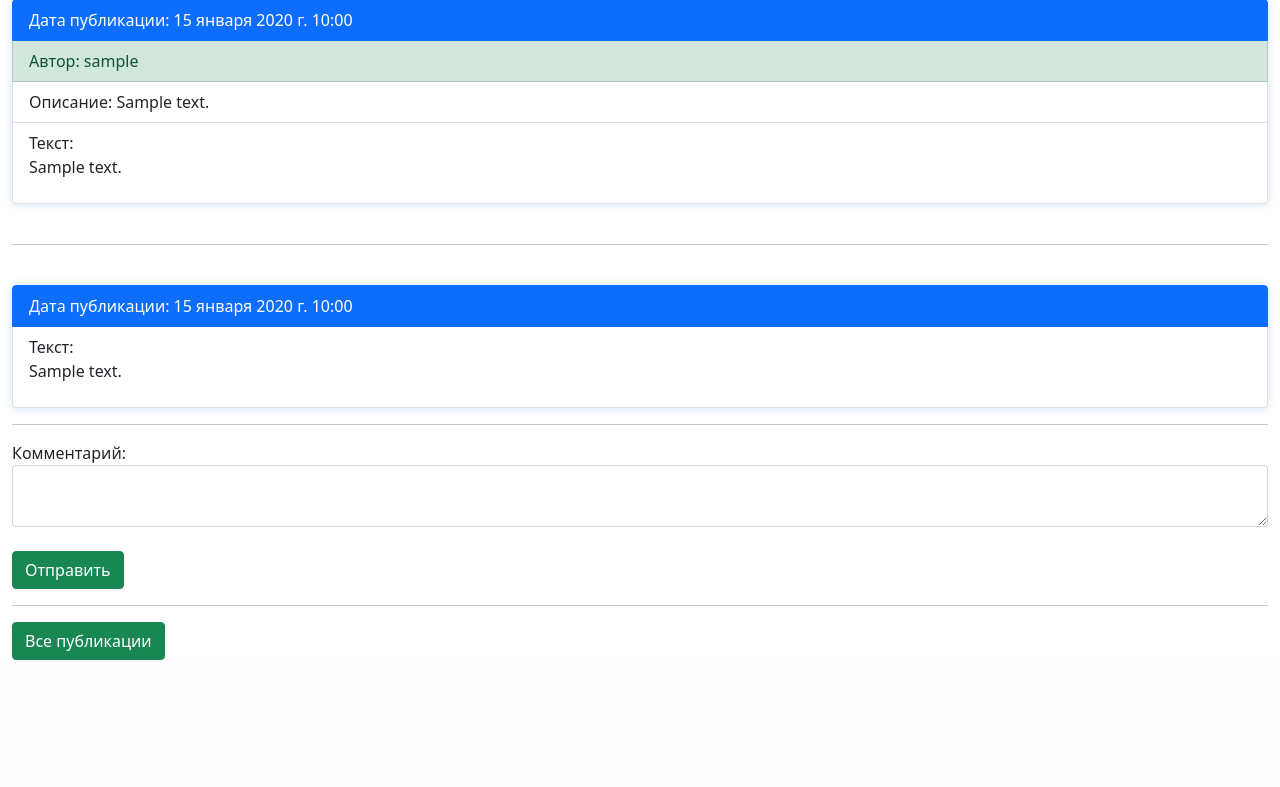
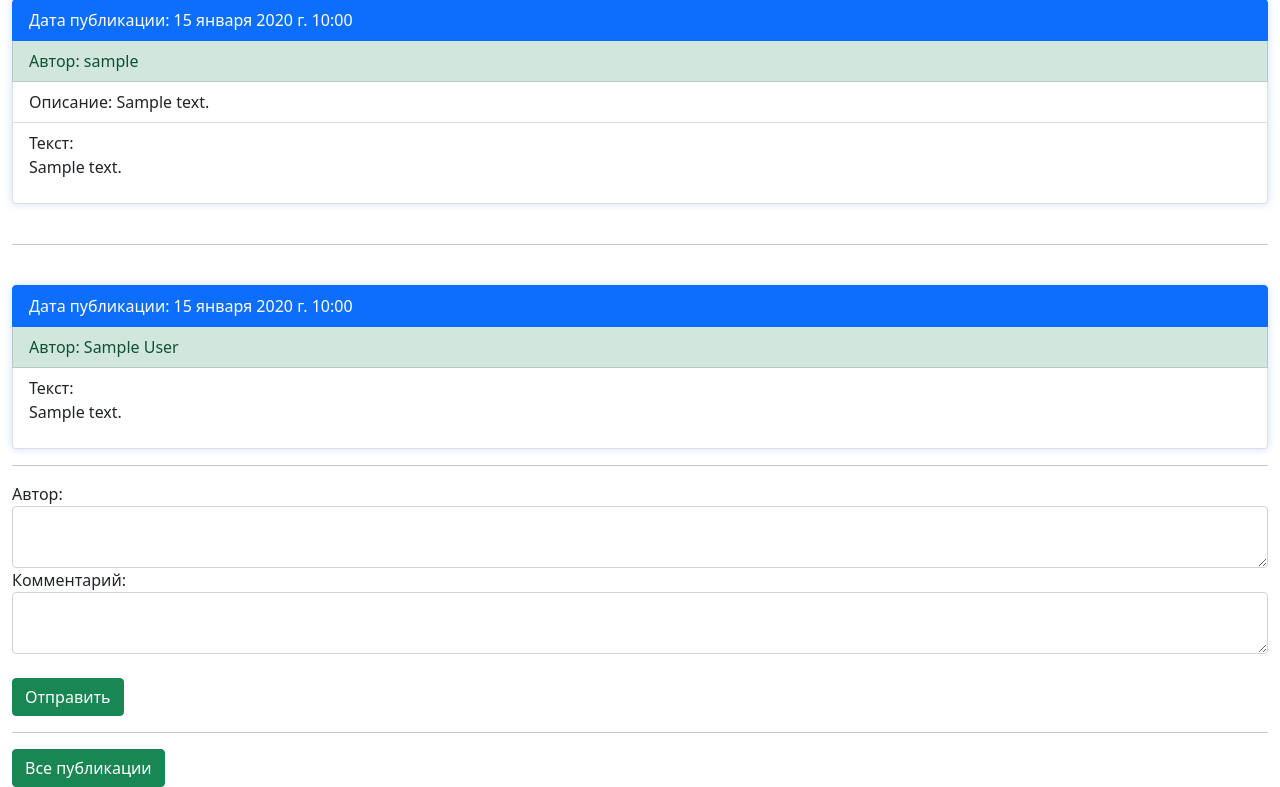
Before and after one commit to saneksking/smart_micro_blog, a Django app: page /posts/post/1/ in a window 1280 px wide. Shown: the part 152-939 px from the top of the page. Before the commit the page ends 812 px from the top, so only its background shows below. Run offline with Django 5.2, Linux system fonts and the light colour scheme; tables that the repository leaves empty hold one stand-in row (values such as "Sample post"); some libraries are stand-ins or nearby versions.

Commit message:
Добавил возможность писать автора комментария

```diff
--- a/posts/models.py
+++ b/posts/models.py
@@ -21,6 +21,7 @@ class Post(models.Model):
 class Comment(models.Model):
     post = models.ForeignKey(Post, on_delete=models.CASCADE, related_name='comment')
     text = models.TextField(default='', verbose_name='Комментарий')
+    author = models.CharField(max_length=50, verbose_name='Автор', default='Аноним')
     created_at = models.DateTimeField(auto_now_add=True, verbose_name='Дата создания')
     updated_at = models.DateTimeField(auto_now=True, verbose_name='Дата обновления')
 
--- a/posts/templates/posts/post_detail.html
+++ b/posts/templates/posts/post_detail.html
@@ -17,12 +17,14 @@
         <br>
         <ul class="list-group" style="box-shadow: 0 0 10px #CFE2FF">
           <li class="list-group-item active">Дата публикации: {{ comment.updated_at }}</li>
+          <li class="list-group-item list-group-item-success">Автор: {{ comment.author }}</li>
           <li class="list-group-item">Текст: {{ comment.text|linebreaks|urlize }}</li>
         </ul>
     {% endfor %}
     <hr>
     <form action="" method="post">
           {% csrf_token %}
+          <label for="new_author">Автор:</label><textarea id="new_author" name="new_author" class="form-control"></textarea>
           <label for="new_comment">Комментарий:</label><textarea id="new_comment" name="new_comment" class="form-control"></textarea>
       <br>
           <button type="submit" class="btn btn-success" name="btn">Отправить</button>
@@ -30,3 +32,8 @@
     <hr>
     <a href="{% url 'posts:posts' %}" class="btn btn-success">Все публикации</a>
 {% endblock %}
+{% block js %}
+    <script>
+
+    </script>
+{% endblock %}
--- a/posts/views.py
+++ b/posts/views.py
@@ -20,14 +20,16 @@ def posts(request):
 def post_detail(request, post_id):
     post = get_object_or_404(Post, id=post_id)
     comment_list = Comment.objects.filter(post_id=post.id)
+    author = request.POST.get('new_author', None)
     new_comment = request.POST.get('new_comment', None)
     if 'btn' in request.POST:
         comment = Comment.objects.create(
+            author=author,
+            text=new_comment,
             post_id=post.id,
-            text=new_comment
         )
         comment.save()
-
+        return redirect(reverse('posts:post_detail', args=(post.id,)))
     context = {
         'post': post,
         'comment_list': comment_list,
```
Also changed, not shown: posts/forms.py (added), posts/migrations/0005_comment_author.py (added).
